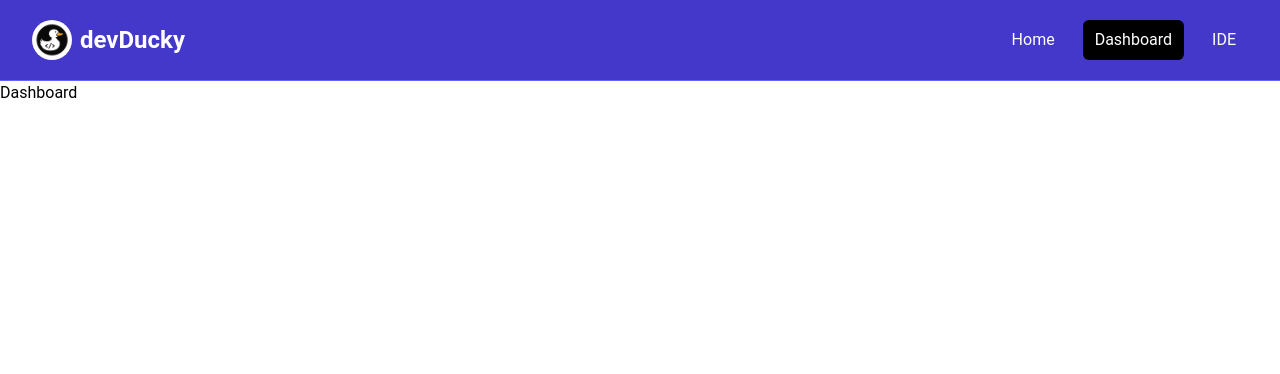
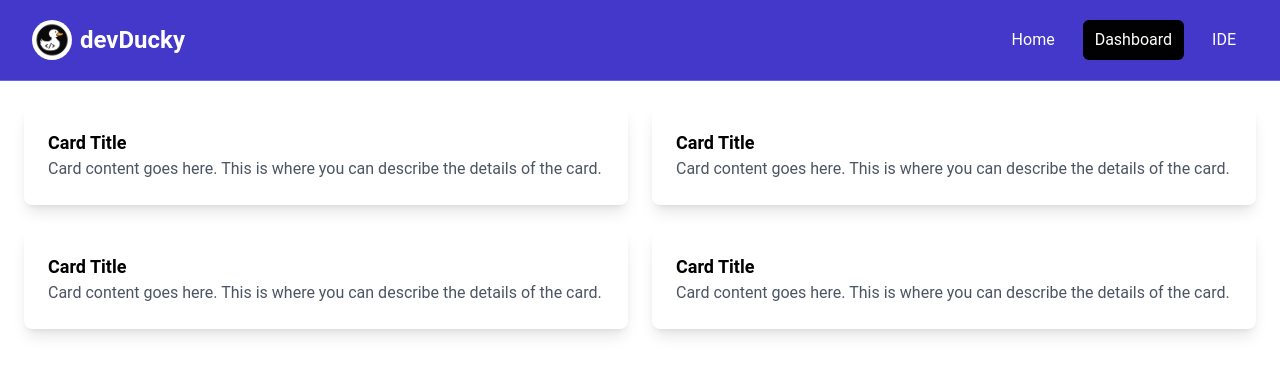
Before and after one commit to yukui5401/devDucky2024, a React (Vite) app in the folder frontend/: page /dashboard in a window 1280 px wide. Shown: the top 374 px of the page. Built offline with nearby package versions, Linux system fonts and the light colour scheme.

Commit message:
Card and card grid component polished, dashboard first stage created

```diff
--- a/frontend/src/components/CardGrid.jsx
+++ b/frontend/src/components/CardGrid.jsx
@@ -1,8 +1,40 @@
-// grid of statcards
+// grid of StatCards
 import React from "react";
+import StatCard from "./StatCard";
 
 const CardGrid = () => {
-  return <div>CardGrid</div>;
+  return (
+    <div className="grid grid-cols-1 sm:grid-cols-2 rounded-sm gap-6 p-6">
+      <StatCard>
+        <h3 className="text-lg font-semibold">Card Title</h3>
+        <p className="text-gray-600">
+          Card content goes here. This is where you can describe the details of
+          the card.
+        </p>
+      </StatCard>
+      <StatCard>
+        <h3 className="text-lg font-semibold">Card Title</h3>
+        <p className="text-gray-600">
+          Card content goes here. This is where you can describe the details of
+          the card.
+        </p>
+      </StatCard>
+      <StatCard>
+        <h3 className="text-lg font-semibold">Card Title</h3>
+        <p className="text-gray-600">
+          Card content goes here. This is where you can describe the details of
+          the card.
+        </p>
+      </StatCard>
+      <StatCard>
+        <h3 className="text-lg font-semibold">Card Title</h3>
+        <p className="text-gray-600">
+          Card content goes here. This is where you can describe the details of
+          the card.
+        </p>
+      </StatCard>
+    </div>
+  );
 };
 
 export default CardGrid;
--- a/frontend/src/components/StatCard.jsx
+++ b/frontend/src/components/StatCard.jsx
@@ -1,8 +1,8 @@
 // the actual statcard
 import React from "react";
 
-const StatCard = () => {
-  return <div>StatCard</div>;
+const StatCard = ({ children }) => {
+  return <div className="bg-white shadow-lg rounded-lg p-6">{children}</div>;
 };
 
 export default StatCard;
--- a/frontend/src/pages/Dashboard.jsx
+++ b/frontend/src/pages/Dashboard.jsx
@@ -1,7 +1,12 @@
 import React from "react";
+import CardGrid from "../components/CardGrid";
 
 const Dashboard = () => {
-  return <div>Dashboard</div>;
+  return (
+    <>
+      <CardGrid />
+    </>
+  );
 };
 
 export default Dashboard;
--- a/frontend/src/pages/Homepage.jsx
+++ b/frontend/src/pages/Homepage.jsx
@@ -13,7 +13,7 @@ const Homepage = () => {
         IDE is connected to a rubber ducky that can talk you through your
         problems.
       </CenteredParagraph>
-      <Button>Try it out now!</Button>
+      <Button link={`/dashboard`}>Try it out now!</Button>
     </>
   );
 };
```
